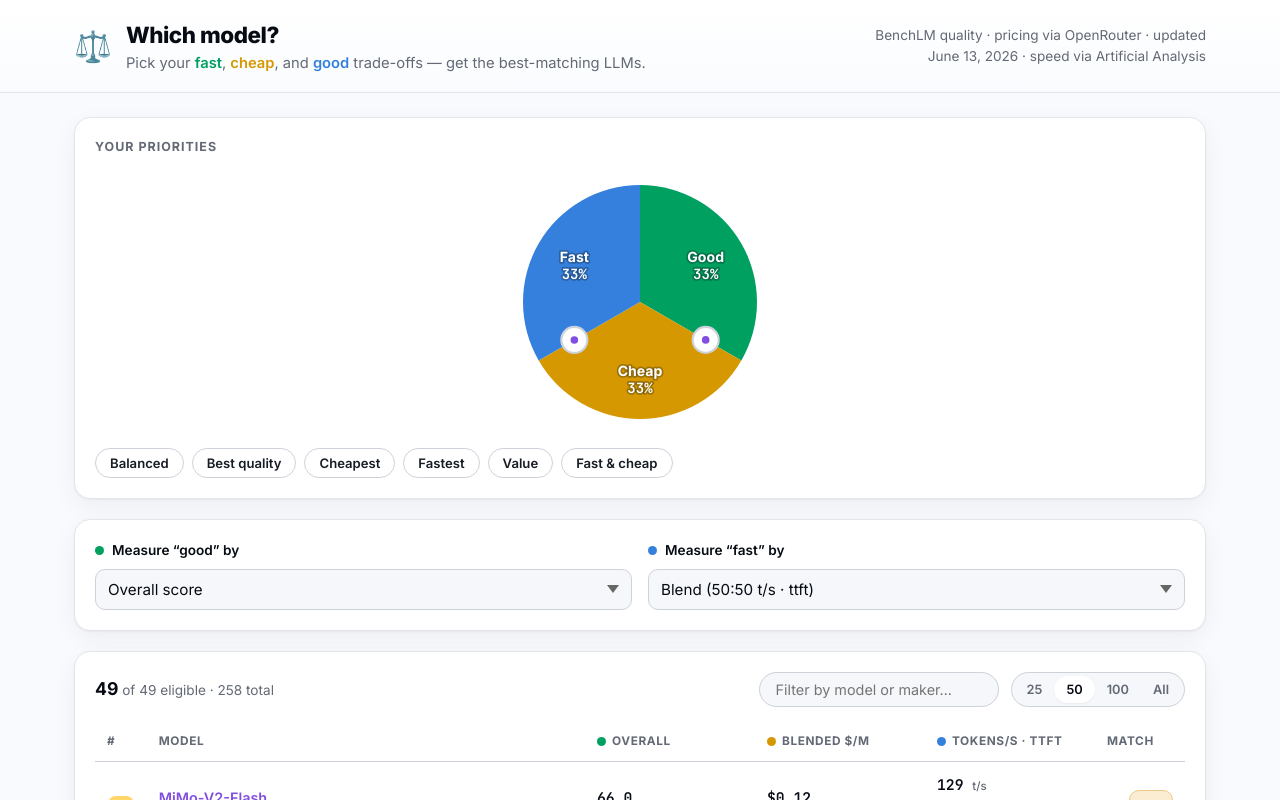
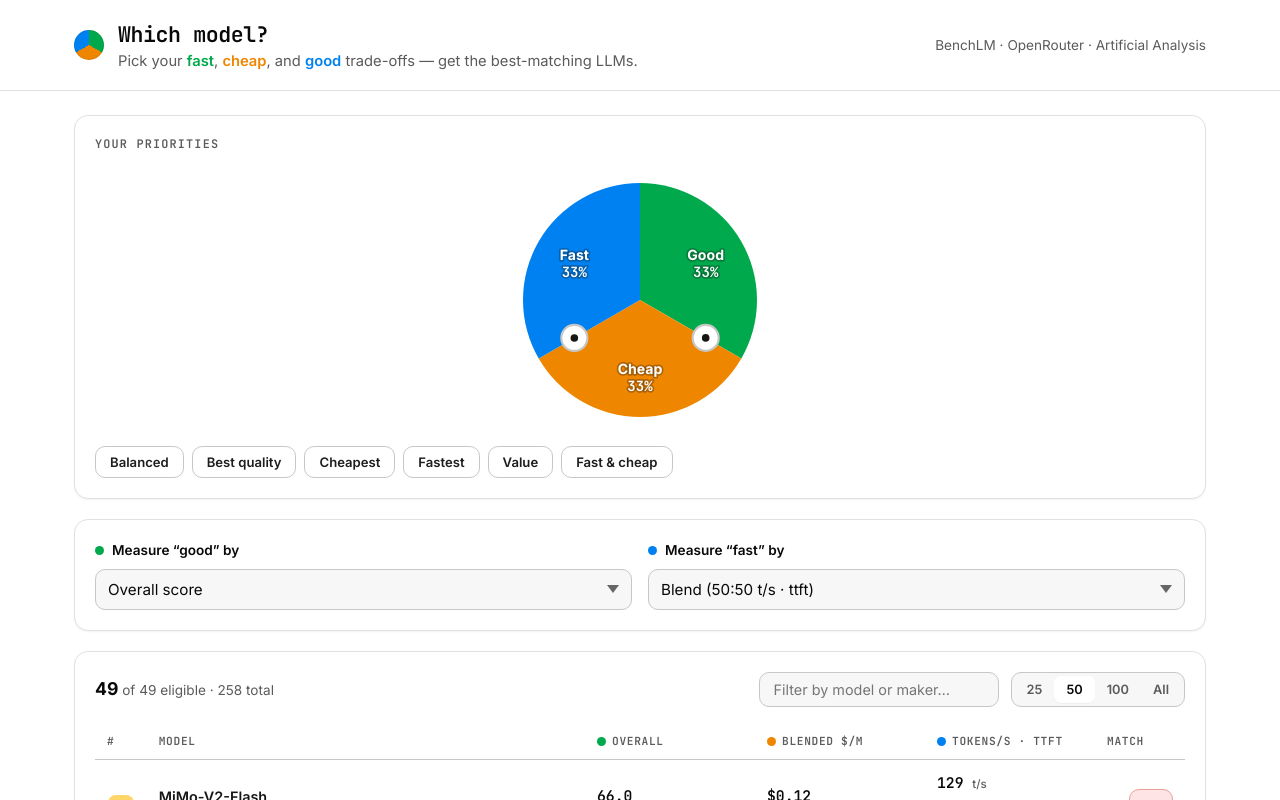
Before and after one commit to chlnga/models-pie, a React (Vite) app: page / in a window 1280 px wide. Shown: the top 800 px of the page. Built offline with nearby package versions, Linux system fonts and the light colour scheme.

Commit message:
Tweak color scheme

```diff
--- a/src/App.tsx
+++ b/src/App.tsx
@@ -37,7 +37,7 @@ export default function App() {
       <header className="header">
         <div className="header__inner">
           <div className="header__brand">
-            <span className="header__logo" aria-hidden="true">⚖️</span>
+            <span className="header__logo" aria-hidden="true" />
             <div>
               <h1 className="header__title">Which model?</h1>
               <p className="header__subtitle">
@@ -47,12 +47,11 @@ export default function App() {
             </div>
           </div>
           <p className="header__data muted">
-            {datasetMeta.qualityProvider} quality
+            {datasetMeta.qualityProvider}
             {' · '}
-            pricing via {datasetMeta.pricingProvider}
-            {datasetMeta.sourceLastUpdated && ` · updated ${datasetMeta.sourceLastUpdated}`}
+            {datasetMeta.pricingProvider}
             {' · '}
-            speed via {datasetMeta.speedProvider}
+            {datasetMeta.speedProvider}
           </p>
         </div>
       </header>
--- a/src/styles.css
+++ b/src/styles.css
@@ -1,26 +1,29 @@
 :root {
-  --bg: oklch(98.5% 0.004 264);
-  --bg-grad: oklch(96% 0.012 264);
+  --bg: oklch(100% 0 0);
   --surface: oklch(100% 0 0);
-  --surface-2: oklch(97.5% 0.005 264);
-  --text: oklch(22% 0.02 264);
-  --text-strong: oklch(15% 0.02 264);
-  --muted: oklch(52% 0.02 264);
-  --border: oklch(92% 0.008 264);
-  --border-strong: oklch(86% 0.012 264);
+  --surface-2: oklch(97.5% 0 0);
+  --text: oklch(23% 0 0);
+  --text-strong: oklch(14% 0 0);
+  --muted: oklch(47% 0 0);
+  --border: oklch(91% 0 0);
+  --border-strong: oklch(83% 0 0);
 
-  --good: oklch(62% 0.15 157);
+  --good: oklch(64% 0.18 150);
   --good-soft: oklch(95% 0.04 157);
-  --cheap: oklch(72% 0.15 80);
-  --cheap-soft: oklch(95% 0.05 80);
-  --fast: oklch(60% 0.16 256);
-  --fast-soft: oklch(94% 0.04 256);
-  --accent: oklch(56% 0.21 295);
+  --cheap: oklch(72% 0.17 60);
+  --cheap-soft: oklch(95% 0.05 68);
+  --fast: oklch(60% 0.20 250);
+  --fast-soft: oklch(94% 0.05 255);
 
-  --radius: 16px;
+  /* Zero-chroma ink: links/focus/active carry no hue, so the good/cheap/fast
+     trio is the only colour in the UI. Don't restore a coloured accent. */
+  --accent: oklch(20% 0 0);
+
+  --ring: 0 0 0 3px color-mix(in oklch, var(--accent) 22%, transparent);
+  --radius: 14px;
   --radius-sm: 10px;
-  --shadow: 0 1px 2px oklch(20% 0.02 264 / 0.04), 0 8px 24px oklch(20% 0.02 264 / 0.05);
-  --shadow-sm: 0 1px 2px oklch(20% 0.02 264 / 0.05);
+  --shadow: 0 1px 2px oklch(20% 0 0 / 0.05);
+  --shadow-sm: 0 1px 1px oklch(20% 0 0 / 0.04);
 
   --font: 'Inter', system-ui, -apple-system, 'Segoe UI', Roboto, sans-serif;
   --mono: 'JetBrains Mono', ui-monospace, 'SF Mono', Menlo, monospace;
@@ -40,9 +43,7 @@ body {
   margin: 0;
   font-family: var(--font);
   color: var(--text);
-  background:
-    radial-gradient(1200px 600px at 80% -10%, var(--bg-grad), transparent 60%),
-    var(--bg);
+  background: var(--bg);
   line-height: 1.5;
   -webkit-font-smoothing: antialiased;
   text-rendering: optimizeLegibility;
@@ -72,7 +73,7 @@ a:hover {
 }
 
 .header {
-  background: linear-gradient(180deg, var(--surface), oklch(99% 0.004 264));
+  background: var(--surface);
   border-bottom: 1px solid var(--border);
   position: sticky;
   top: 0;
@@ -98,13 +99,23 @@ a:hover {
 }
 
 .header__logo {
-  font-size: 1.9rem;
-  line-height: 1;
+  display: block;
+  width: 30px;
+  height: 30px;
+  border-radius: 50%;
+  flex: none;
+  background: conic-gradient(
+    var(--good) 0 33.33%,
+    var(--cheap) 33.33% 66.66%,
+    var(--fast) 66.66% 100%
+  );
+  box-shadow: inset 0 0 0 1px oklch(20% 0 0 / 0.1);
 }
 
 .header__title {
-  font-size: 1.4rem;
-  font-weight: 800;
+  font-family: var(--mono);
+  font-size: 1.35rem;
+  font-weight: 600;
   letter-spacing: -0.02em;
   color: var(--text-strong);
 }
@@ -164,10 +175,11 @@ a:hover {
 }
 
 .panel__title {
-  font-size: 0.78rem;
-  font-weight: 700;
+  font-family: var(--mono);
+  font-size: 0.74rem;
+  font-weight: 600;
   text-transform: uppercase;
-  letter-spacing: 0.08em;
+  letter-spacing: 0.1em;
   color: var(--muted);
 }
 
@@ -196,7 +208,7 @@ a:hover {
 .pie__label-pct {
   fill: #fff;
   paint-order: stroke;
-  stroke: oklch(20% 0.02 264 / 0.3);
+  stroke: oklch(20% 0 0 / 0.3);
   stroke-width: 3px;
   stroke-linejoin: round;
   font-weight: 700;
@@ -243,10 +255,10 @@ a:hover {
   color: var(--text);
   background: var(--surface);
   border: 1px solid var(--border-strong);
-  border-radius: 999px;
-  padding: 6px 14px;
+  border-radius: var(--radius-sm);
+  padding: 7px 14px;
   cursor: pointer;
-  transition: all 0.15s ease;
+  transition: border-color 0.15s ease, color 0.15s ease, transform 0.15s ease;
 }
 .chip:hover {
   border-color: var(--accent);
@@ -293,7 +305,7 @@ a:hover {
 .selector__select:focus {
   outline: none;
   border-color: var(--accent);
-  box-shadow: 0 0 0 3px oklch(56% 0.21 295 / 0.15);
+  box-shadow: var(--ring);
 }
 
 .dot {
@@ -333,22 +345,22 @@ a:hover {
   color: var(--text);
   background: var(--surface-2);
   border: 1px solid var(--border-strong);
-  border-radius: 999px;
-  padding: 8px 16px;
+  border-radius: var(--radius-sm);
+  padding: 8px 14px;
   width: 240px;
   max-width: 50vw;
 }
 .results__search:focus {
   outline: none;
   border-color: var(--accent);
-  box-shadow: 0 0 0 3px oklch(56% 0.21 295 / 0.15);
+  box-shadow: var(--ring);
 }
 
 .segmented {
   display: inline-flex;
   background: var(--surface-2);
   border: 1px solid var(--border-strong);
-  border-radius: 999px;
+  border-radius: var(--radius-sm);
   padding: 3px;
 }
 .segmented__btn {
@@ -358,7 +370,7 @@ a:hover {
   color: var(--muted);
   background: transparent;
   border: 0;
-  border-radius: 999px;
+  border-radius: 7px;
   padding: 6px 12px;
   cursor: pointer;
 }
@@ -382,10 +394,11 @@ a:hover {
 
 .table thead th {
   text-align: left;
-  font-size: 0.74rem;
-  font-weight: 700;
+  font-family: var(--mono);
+  font-size: 0.7rem;
+  font-weight: 600;
   text-transform: uppercase;
-  letter-spacing: 0.05em;
+  letter-spacing: 0.06em;
   color: var(--muted);
   padding: 10px 12px;
   border-bottom: 1px solid var(--border-strong);
@@ -437,7 +450,7 @@ a:hover {
   color: var(--text-strong);
 }
 .table tbody tr:nth-child(1) .rank { background: oklch(90% 0.14 84); color: oklch(30% 0.1 70); }
-.table tbody tr:nth-child(2) .rank { background: oklch(92% 0.03 264); }
+.table tbody tr:nth-child(2) .rank { background: oklch(93% 0 0); }
 .table tbody tr:nth-child(3) .rank { background: oklch(90% 0.06 70); }
 
 .model__name {
@@ -463,9 +476,9 @@ a:hover {
   padding: 2px 7px;
   border-radius: 999px;
 }
-.tag--free { background: var(--cheap-soft); color: oklch(42% 0.12 80); }
-.tag--open { background: var(--good-soft); color: oklch(40% 0.12 157); }
-.tag--lowconf { background: oklch(94% 0.015 280); color: oklch(46% 0.04 280); }
+.tag--free { background: var(--cheap-soft); color: color-mix(in oklch, var(--cheap) 55%, var(--text-strong)); }
+.tag--open { background: var(--good-soft); color: color-mix(in oklch, var(--good) 55%, var(--text-strong)); }
+.tag--lowconf { background: color-mix(in oklch, oklch(55% 0.04 280) 16%, var(--surface)); color: color-mix(in oklch, oklch(55% 0.06 280) 55%, var(--text-strong)); }
 
 .metric {
   display: flex;
@@ -500,13 +513,13 @@ a:hover {
   border: 1px solid var(--border);
 }
 .match[data-tier='high'] {
-  background: oklch(94% 0.05 157);
-  border-color: oklch(80% 0.13 157);
-  color: oklch(33% 0.13 157);
+  background: color-mix(in oklch, var(--good) 20%, var(--surface));
+  border-color: color-mix(in oklch, var(--good) 50%, var(--border-strong));
+  color: color-mix(in oklch, var(--good) 70%, var(--text-strong));
 }
 .match[data-tier='mid'] {
-  background: oklch(95% 0.04 84);
-  border-color: oklch(85% 0.09 80);
+  background: color-mix(in oklch, var(--cheap) 20%, var(--surface));
+  border-color: color-mix(in oklch, var(--cheap) 50%, var(--border-strong));
 }
 .match[data-tier='low'] {
   color: var(--muted);
@@ -617,7 +630,7 @@ a:hover {
   }
   .col-rank .rank {
     background: var(--accent);
-    color: white;
+    color: var(--surface);
   }
   .col-model {
     display: block !important;
@@ -650,3 +663,31 @@ a:hover {
     font-size: 1.2rem;
   }
 }
+
+@media (prefers-color-scheme: dark) {
+  :root {
+    --bg: oklch(16% 0 0);
+    --surface: oklch(19% 0 0);
+    --surface-2: oklch(24% 0 0);
+    --text: oklch(87% 0 0);
+    --text-strong: oklch(96% 0 0);
+    --muted: oklch(66% 0 0);
+    --border: oklch(30% 0 0);
+    --border-strong: oklch(40% 0 0);
+
+    --good: oklch(64% 0.18 150);
+    --good-soft: oklch(28% 0.05 157);
+    --cheap: oklch(72% 0.17 60);
+    --cheap-soft: oklch(28% 0.06 68);
+    --fast: oklch(60% 0.20 250);
+    --fast-soft: oklch(28% 0.06 255);
+
+    --accent: oklch(92% 0 0);
+    --shadow: 0 1px 2px oklch(0 0 0 / 0.4);
+    --shadow-sm: 0 1px 1px oklch(0 0 0 / 0.3);
+  }
+
+  .table tbody tr:nth-child(1) .rank { background: oklch(38% 0.09 84); color: oklch(82% 0.1 84); }
+  .table tbody tr:nth-child(2) .rank { background: oklch(30% 0 0); color: oklch(80% 0 0); }
+  .table tbody tr:nth-child(3) .rank { background: oklch(34% 0.05 70); color: oklch(80% 0.06 70); }
+}
```
